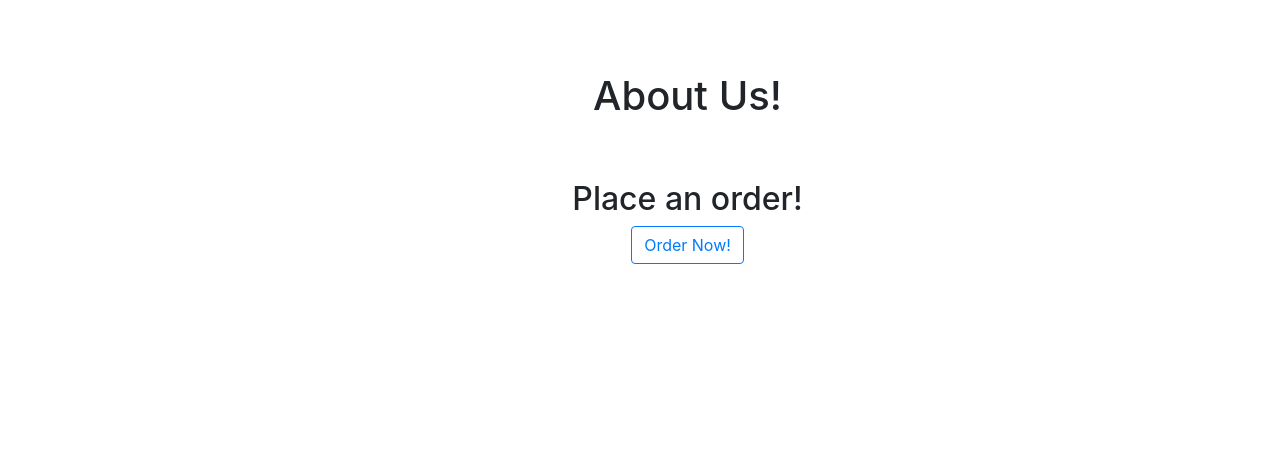
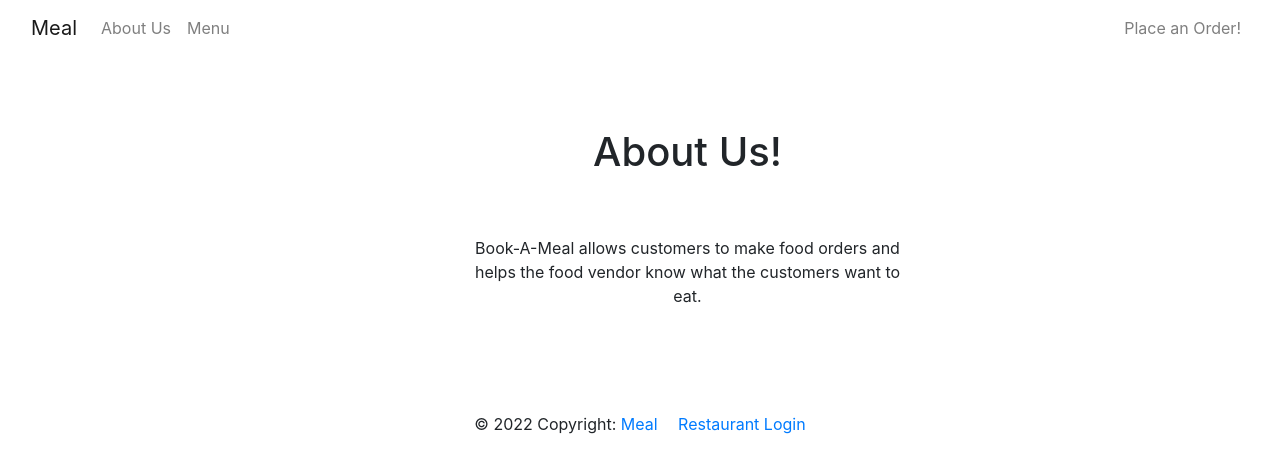
Before and after one commit to Andrewowalla/book-a-meal, a Django app: page /about in a window 1280 px wide. Shown: the top 473 px of the page. Run offline with Django 4.2, Linux system fonts and the light colour scheme; some libraries are stand-ins or nearby versions.

Commit message:
Add paragraph on about us page

```diff
--- a/customer/templates/customer/about.html
+++ b/customer/templates/customer/about.html
@@ -9,8 +9,8 @@
     </div>
     <div class="row justify-content-center mt-1">
         <div class="col-md-5 col-sm-12 offset-md-1 p-4 text-center">
-            <h2>Place an order!</h2>
-            <button class="btn btn-outline-primary"> Order Now!</button>
+            <p>Book-A-Meal allows customers to make food orders and helps the food vendor know what the customers want to eat. </p>
+        </div>
     </div>
 </div>
 {% endblock %}
--- a/customer/templates/customer/base.html
+++ b/customer/templates/customer/base.html
@@ -8,9 +8,11 @@
     <link href="https://cdnjs.cloudflare.com/ajax/libs/font-awesome/6.0.0-beta3/css/all.min.css" rel="stylesheet"/>
 </head>
 <body>
-
+    {% include 'customer/navbar.html' %}
     {% block content %}
     {% endblock %}
+
+    {% include 'customer/footer.html' %}
 
     <script src="https://ajax.googleapis.com/ajax/libs/jquery/3.2.1/jquery.min.js"></script>
     <script src="https://code.jquery.com/jquery-3.2.1.slim.min.js" integrity="sha384-KJ3o2DKtIkvYIK3UENzmM7KCkRr/rE9/Qpg6aAZGJwFDMVNA/GpGFF93hXpG5KkN" crossorigin="anonymous"></script>
```
Also changed, not shown: db.sqlite3.
